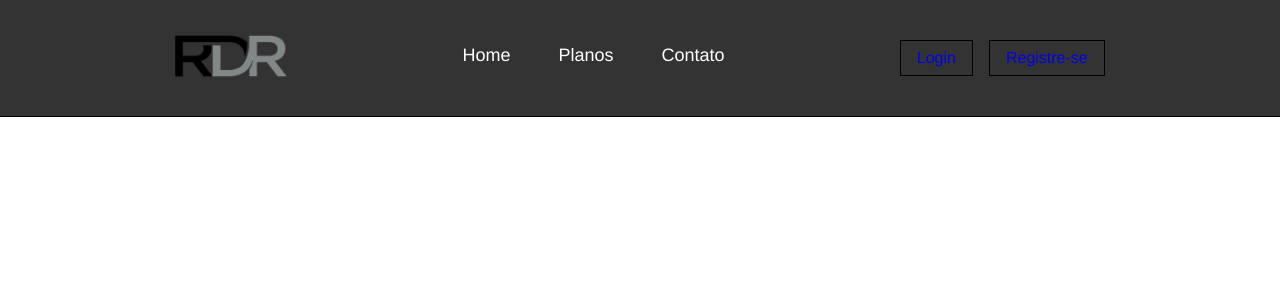
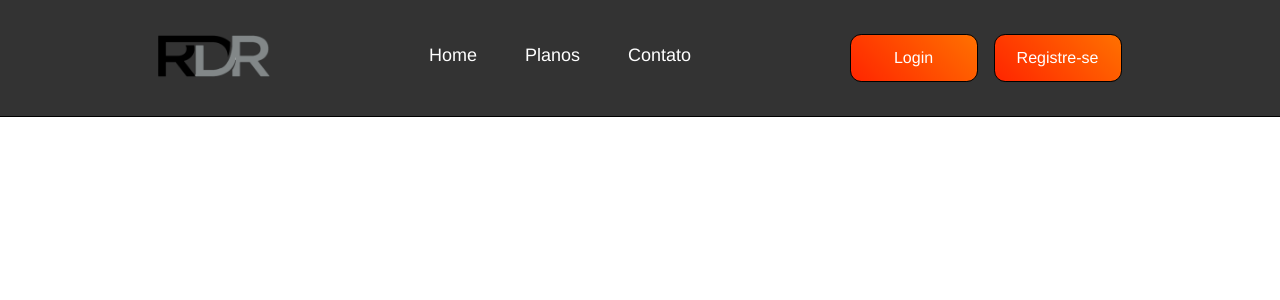
Before and after one commit to Dyeison-Felipe/Rdr_Proj, a React (Create React App) app: page / in a window 1280 px wide. Shown: the top 300 px of the page. Built offline with nearby package versions, Linux system fonts and the light colour scheme; a web font is replaced by a local one.

Commit message:
chore : botoes

```diff
--- a/src/Components/HeaderInitial/index.js
+++ b/src/Components/HeaderInitial/index.js
@@ -19,9 +19,9 @@
           </nav>
         </div>
         <div className="acess">
-          <Link to='/login'>Login</Link>
+          <Link className="btn-link" to='/login'>Login</Link>
 
-          <Link to='/register'>Registre-se</Link>
+          <Link className="btn-link" to='/register'>Registre-se</Link>
         </div>
         <div className="icon">
           <FiAlignJustify />
```
